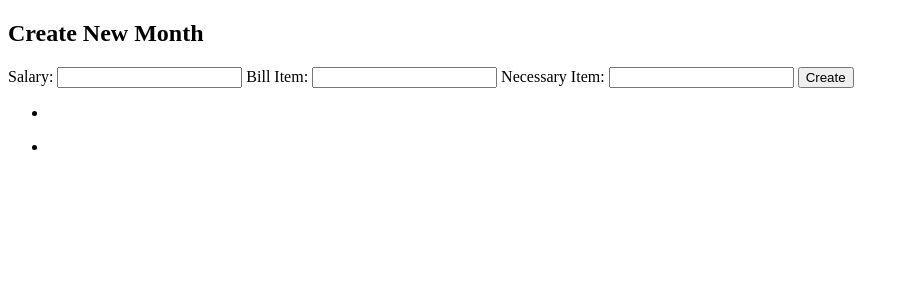
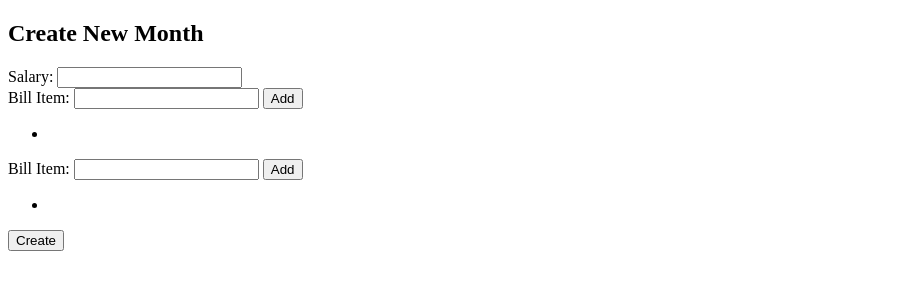
Before and after one commit to Cnochur/flask-exercises, a Flask app: page /create_new/ in a window 1280 px wide. Shown: the top 300 px of the page, without its empty margins (0-909 px from the left). Run offline with Flask 3, Linux system fonts and the light colour scheme.

Commit message:
Updated layout

```diff
--- a/budget_app/templates/create_new.html
+++ b/budget_app/templates/create_new.html
@@ -8,28 +8,34 @@
     <form action="/create_new/" method="POST">
         <!--Input salary-->
         <label for="salary">Salary:</label>
-        <input type="number" id="salary" name="salary" required>
-        <!--Add Bill item-->
+        <input type="text" id="salary" name="salary" required>
+        <!--Bill item-->
+        <div class="Add_bill_item">
             <label for="bill_item">Bill Item:</label>
             <input type="text" id="bill_item" name="bill_item" required>
-        <!--Add Nec Item-->
-        <label for="nec_item">Necessary Item:</label>
-        <input type="text" id="nec_item" name="nec_item" required>
-        <!--Submit the final form-->
-        <button type="submit" id="submit_form">Create</button>
-    </form>
+            <button type="submit" id="add_bill_item">Add</button>
                 <!--Display bills here-->
             <div class="bills_display">
                 <ul class="bills_list">
                     <li class="bill_item"></li>
                 </ul>
             </div>
-    <!--Display necs here-->
+        </div>
+        <!--Nec Item-->
+        <div class="Add_nec_item">
+            <label for="nec_item">Bill Item:</label>
+            <input type="text" id="nec_item" name="nec_item" required>
+            <button type="submit" id="add_nec_item">Add</button>
+                <!--Display bills here-->
             <div class="bills_display">
-        <ul class="necs_list">
-            <li class="nec_item"></li>
+                <ul class="bills_list">
+                    <li class="bill_item"></li>
                 </ul>
             </div>
         </div>
+        <!--Submit the final form-->
+        <button type="submit" id="submit_form">Create</button>
+    </form>
+</div>
 
 {% endblock %}
```
Lines whose indentation alone changed are shown as unchanged.
